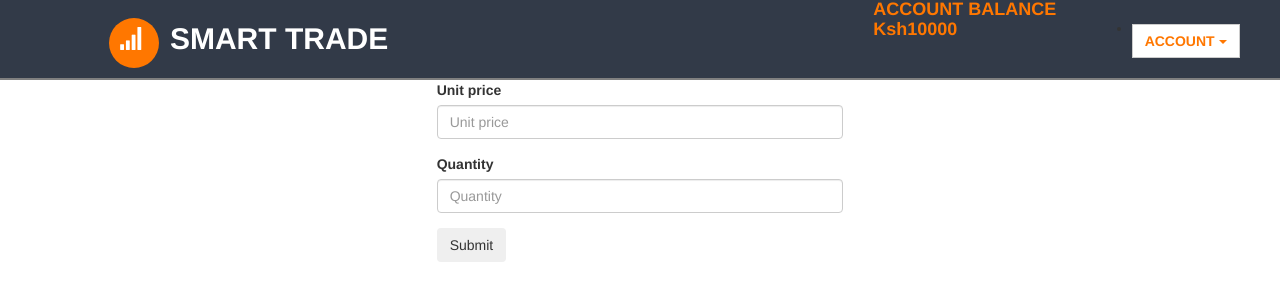
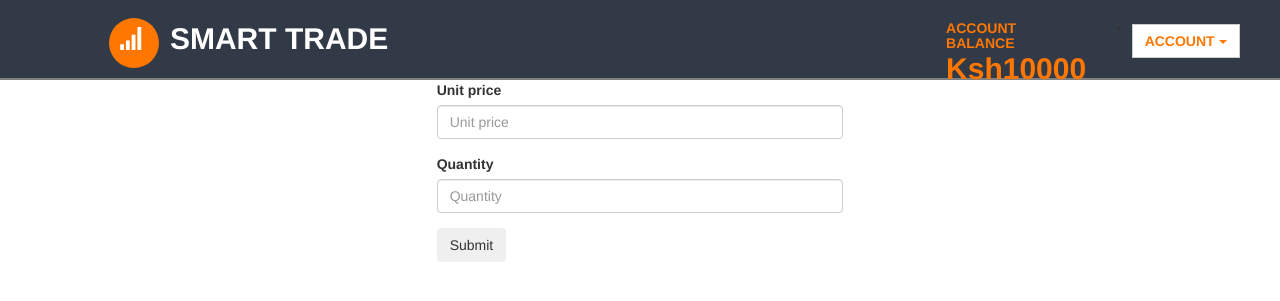
Before and after one commit to nevooronni/Smart_Trade, a Django app: page /sell/ in a window 1280 px wide. Shown: the top 301 px of the page. Run offline with Django 3.2, Linux system fonts and the light colour scheme; the visitor is signed in with stand-in values (Sample User, id 1); some libraries are stand-ins or nearby versions.

Commit message:
added account balance

```diff
--- a/app/templates/navbar.html
+++ b/app/templates/navbar.html
@@ -25,9 +25,15 @@
 
         </div></a>
         <div class="col-md-2">
-          {% if user.is_authenticated %}
-            <h4 style="color: #FF7700; font-weight: bold; margin-top: 0px;">ACCOUNT BALANCE Ksh{{current_user.profile.account}}</h4>
-          {% endif %}
+          <div class="row">
+            <div class="col-md-4"></div>
+            <div class="col-md-8">
+              {% if user.is_authenticated %}
+                <h5 style="color: #FF7700; font-weight: bold; margin-top: 1.5em; margin-bottom: 0px;">ACCOUNT BALANCE</h5>
+                <h2 style="color: #FF7700; font-weight: bold; margin-top: 0px;">Ksh{{current_user.profile.account}}</h2>
+              {% endif %}
+            </div>
+          </div>
         </div>
         <div class="col-xs-12 col-md-2">
             {% if user.is_authenticated %}
```
